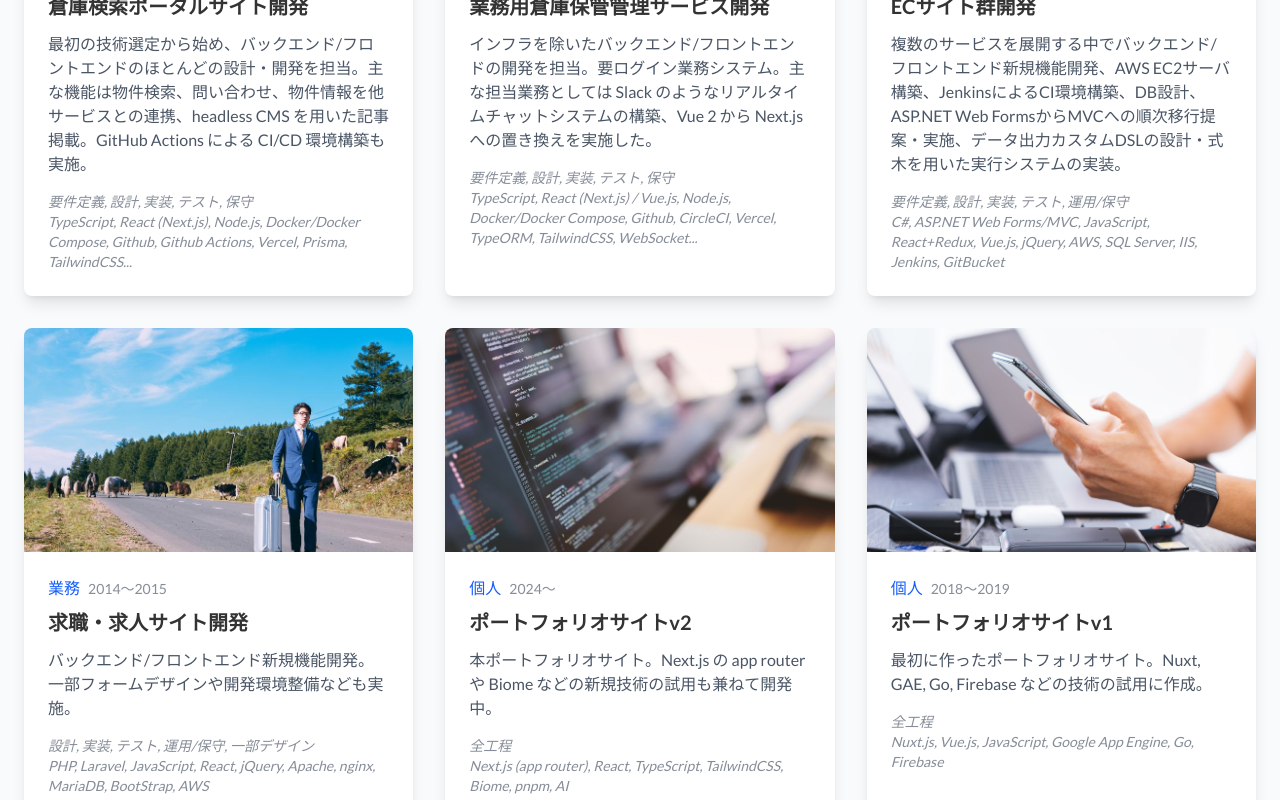
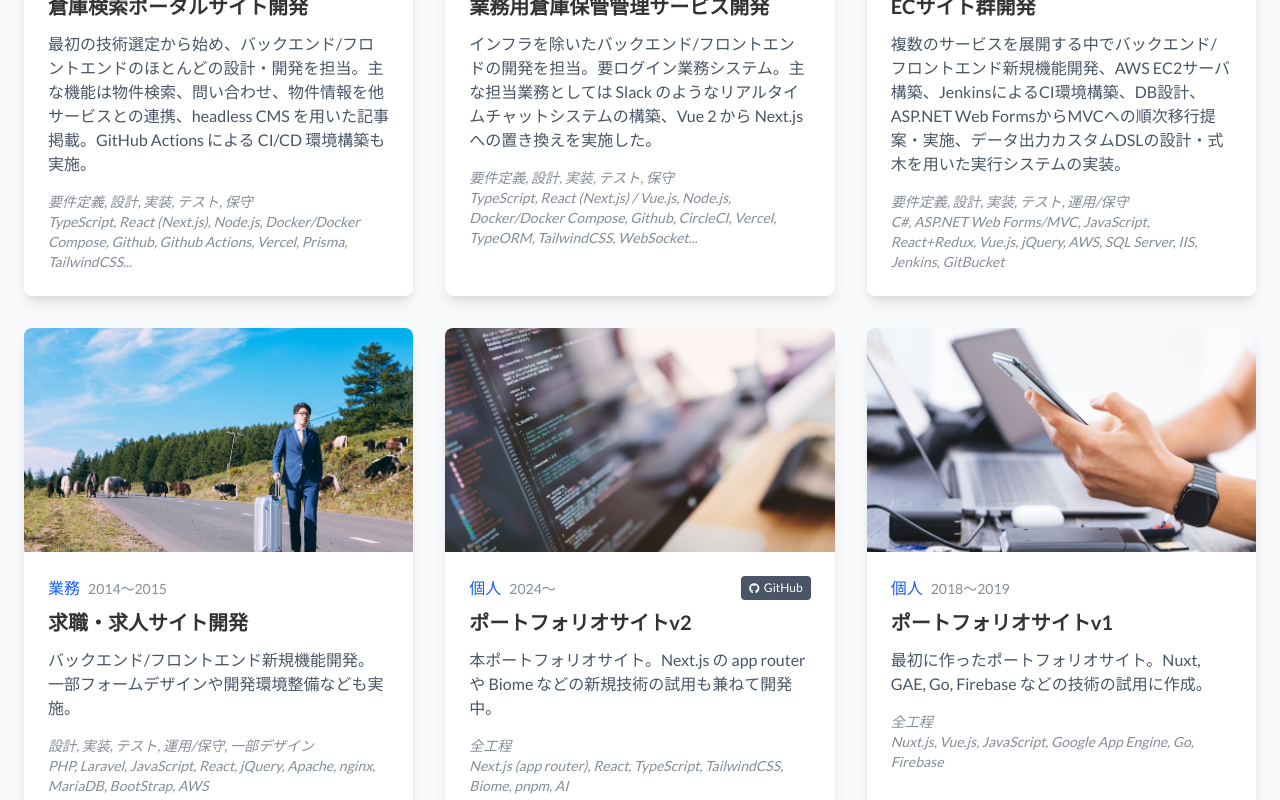
Before and after one commit to kik4/my-portfolio-next, a Next.js app: page / in a window 1280 px wide. Shown: the part 1043-1843 px from the top of the page. Built offline with nearby package versions, Linux system fonts and the light colour scheme.

Commit message:
add link to repository

```diff
--- a/app/page.tsx
+++ b/app/page.tsx
@@ -228,6 +228,7 @@ export default function Home() {
                     "pnpm",
                     "AI",
                   ].join(", "),
+                  link: "https://github.com/kik4/my-portfolio-next",
                 },
                 {
                   category: "個人",
@@ -262,12 +263,25 @@ export default function Home() {
                     />
                   </div>
                   <div className="p-6">
-                    <p className="mb-2 font-medium text-accent">
-                      {project.category}
-                      <span className="ml-2 text-gray-700/60 text-sm dark:text-gray-200/60">
-                        {project.period}
-                      </span>
-                    </p>
+                    <div className="mb-2 flex items-center justify-between">
+                      <p className="font-medium text-accent">
+                        {project.category}
+                        <span className="ml-2 text-gray-700/60 text-sm dark:text-gray-200/60">
+                          {project.period}
+                        </span>
+                      </p>
+                      {project.link && (
+                        <a
+                          href={project.link}
+                          target="_blank"
+                          rel="noopener noreferrer"
+                          className="inline-flex items-center gap-1 rounded bg-gray-600 px-2 py-1 font-medium text-white text-xs transition hover:bg-gray-700"
+                        >
+                          <FontAwesomeIcon icon={faGithub} size="sm" />
+                          GitHub
+                        </a>
+                      )}
+                    </div>
                     <h3 className="mb-3 font-bold text-xl">{project.title}</h3>
                     <div className="flex flex-col gap-2 text-gray-600 dark:text-gray-300">
                       <p className="mb-2 text-gray-600 dark:text-gray-300">
```
